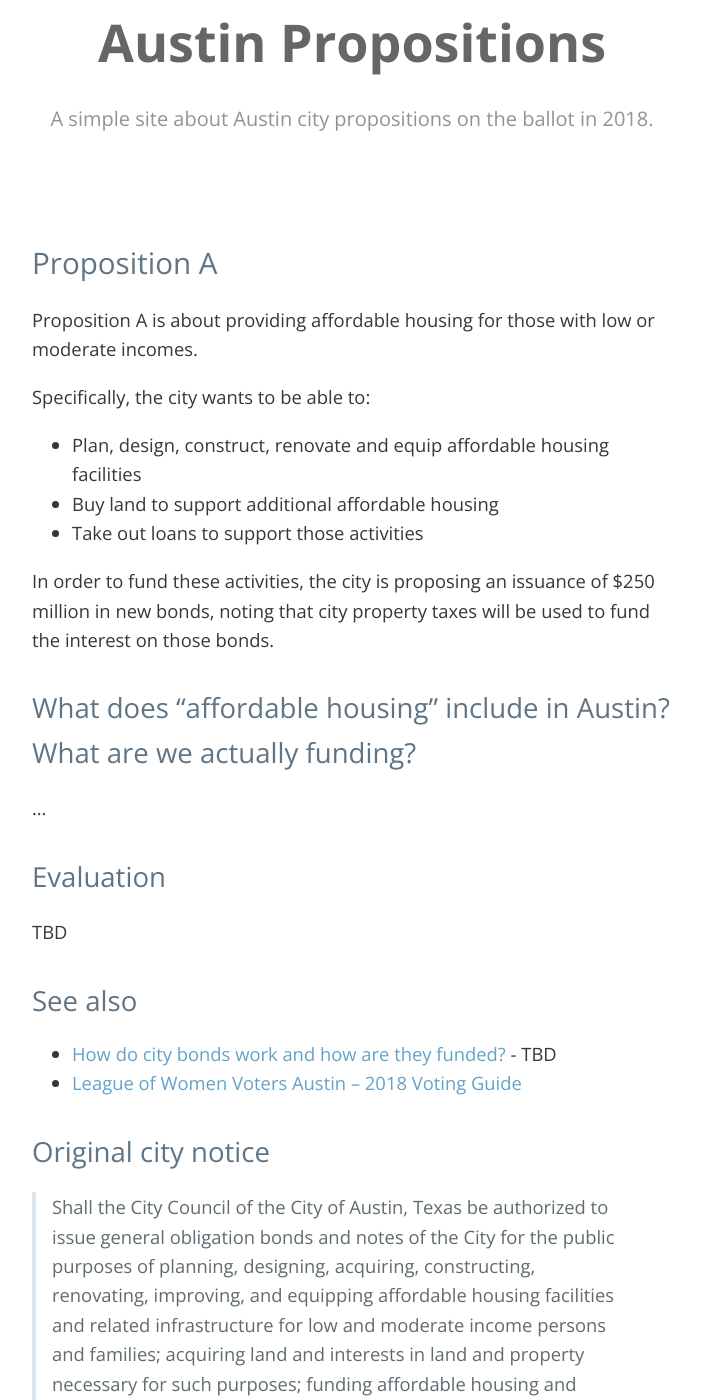
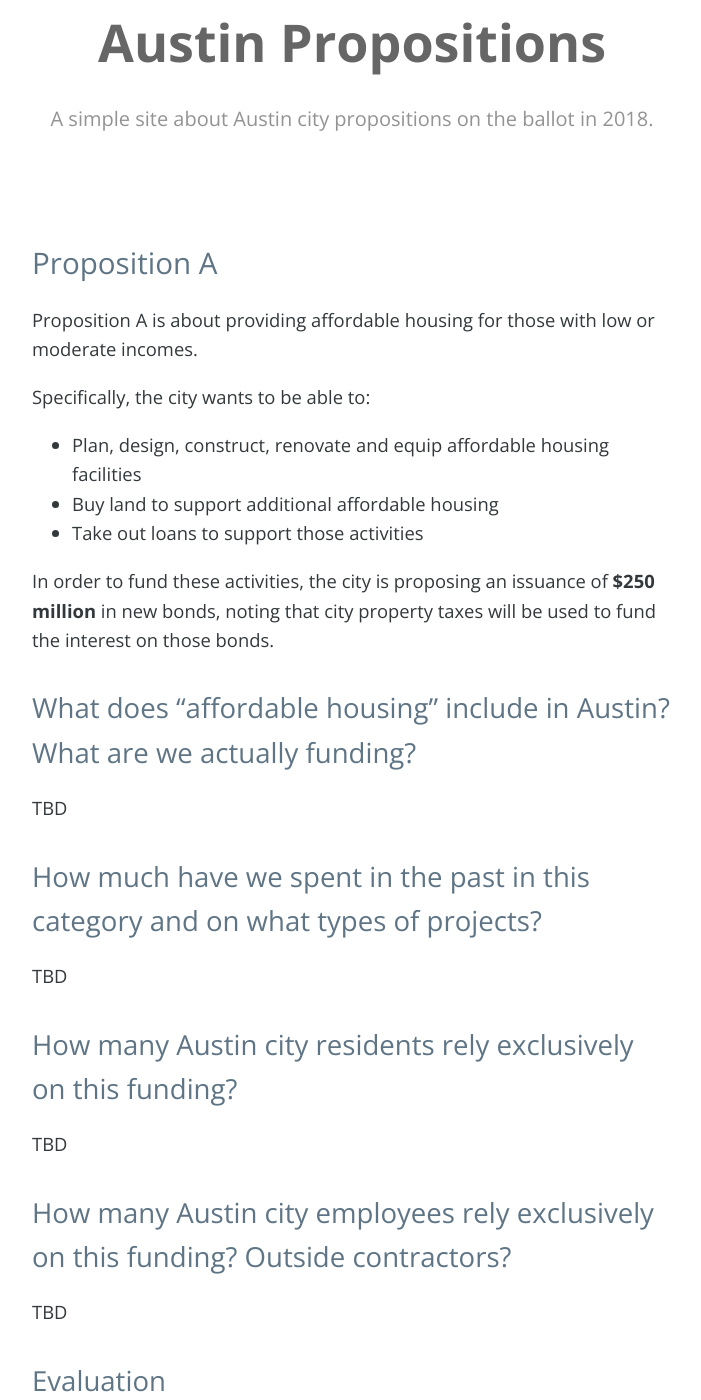
Before and after one commit to h3h/austinprops.city, a Jekyll site: the page built from _posts/2018-10-08-proposition-a.md, in a window 1280 px wide and 1400 px high. Shown: the whole window, without its empty margins (288-989 px from the left). Built offline with Jekyll 4.4.1, drawn with Linux system fonts in a browser that asks for light colours.

Commit message:
Add some questions worth answering to Prop A

```diff
--- a/_posts/2018-10-08-proposition-a.md
+++ b/_posts/2018-10-08-proposition-a.md
@@ -11,12 +11,24 @@ Specifically, the city wants to be able to:
 * Buy land to support additional affordable housing
 * Take out loans to support those activities
 
-In order to fund these activities, the city is proposing an issuance of $250 million in new bonds, noting that city
+In order to fund these activities, the city is proposing an issuance of **$250 million** in new bonds, noting that city
 property taxes will be used to fund the interest on those bonds.
 
 ## What does “affordable housing” include in Austin? What are we actually funding?
 
-…
+TBD
+
+## How much have we spent in the past in this category and on what types of projects?
+
+TBD
+
+## How many Austin city residents rely exclusively on this funding?
+
+TBD
+
+## How many Austin city employees rely exclusively on this funding? Outside contractors?
+
+TBD
 
 ## Evaluation
 
```
